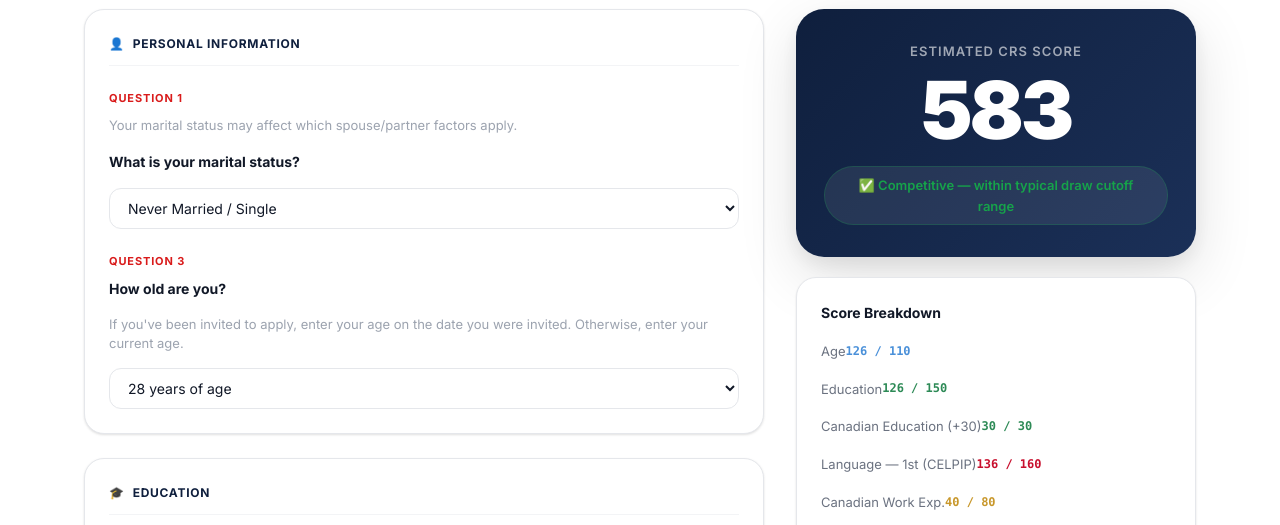
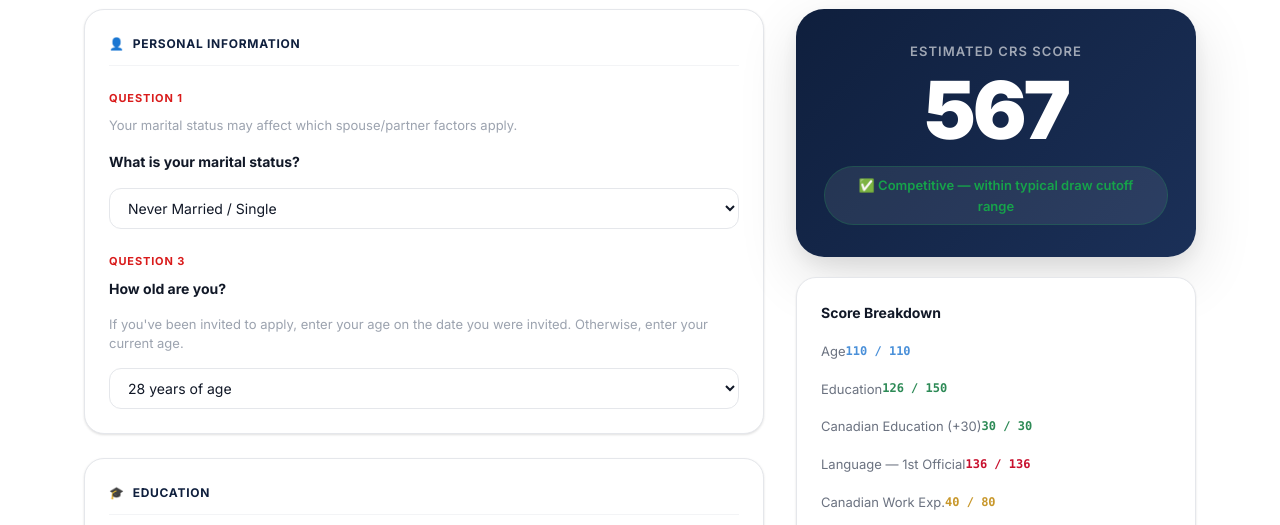
Before and after one commit to clintviegas/celpipace, a React (Vite) app: page / in a window 1280 px wide. Both pictures are taken after a click on the button "🧮 CRS Calc". Shown: the part 269-794 px from the top of the page. Built offline with nearby package versions, Linux system fonts and the light colour scheme.

Commit message:
Fix CRS scoring: correct age/edu tables, canEdu +15/+30, lang max 136/22, additional pts restructure

```diff
--- a/src/data/constants.js
+++ b/src/data/constants.js
@@ -158,25 +158,28 @@ export const SCORE_LEVELS = [
   { level: '10–12', label: 'Level 10–12', desc: 'Advanced / Native-like',  clb: '10', highlight: true, note: 'Max CRS points' },
 ]
 
-// ─── CRS Age points (single) ──────────────────────────────────────
+// ─── CRS Age points (single / no accompanying spouse) ────────────
+// Source: IRCC official CRS criteria table — max 110 pts
 export const CRS_AGE = {
-  17: 0, 18: 99, 19: 105, 20: 110, 21: 113, 22: 116, 23: 119, 24: 121,
-  25: 123, 26: 124, 27: 125, 28: 126, 29: 127, 30: 128, 31: 129,
-  32: 128, 33: 127, 34: 126, 35: 125, 36: 124, 37: 123, 38: 122,
-  39: 121, 40: 120, 41: 119, 42: 118, 43: 117, 44: 116, 45: 115,
-  46: 114, 47: 0,
+  17: 0,
+  18: 99,  19: 105, 20: 110, 21: 110, 22: 110, 23: 110, 24: 110,
+  25: 110, 26: 110, 27: 110, 28: 110, 29: 110, 30: 105, 31: 99,
+  32: 94,  33: 88,  34: 83,  35: 77,  36: 72,  37: 66,  38: 61,
+  39: 55,  40: 50,  41: 39,  42: 28,  43: 17,  44: 6,
+  45: 0,   46: 0,   47: 0,
 }
 
-// ─── CRS Education points (single) ───────────────────────────────
+// ─── CRS Education points (single / no spouse) ───────────────────
+// Source: IRCC official — max 150 pts (doctoral)
 export const CRS_EDUCATION = {
   'none':         0,
   'secondary':   28,
   'one_year':    84,
   'two_year':    91,
-  'bachelors':   112,
-  'two_or_more': 119,
-  'masters':     126,
-  'doctoral':    140,
+  'bachelors':  112,
+  'two_or_more':119,
+  'masters':    126,
+  'doctoral':   150,
 }
 
 // ─── CRS Canadian work experience (single) ───────────────────────
--- a/src/pages/CRSCalculatorPage.jsx
+++ b/src/pages/CRSCalculatorPage.jsx
@@ -255,16 +255,21 @@ export default function CRSCalculatorPage() {
     const s1 = lang1Pts(clb1.speak)
     const lang1Total = l1.listen + r1.read + w1.write + s1.speak
 
-    // Language 2 (max 24)
+    // Language 2 (max 22 per IRCC)
     const hasLang2 = lang2Test !== 'none' && lang2Test !== ''
     const l2 = lang2Pts(clb2.listen)
     const r2 = lang2Pts(clb2.read)
     const w2 = lang2Pts(clb2.write)
     const s2 = lang2Pts(clb2.speak)
-    const lang2Total = hasLang2 ? Math.min(24, l2.listen + r2.read + w2.write + s2.speak) : 0
+    const lang2Total = hasLang2 ? Math.min(22, l2.listen + r2.read + w2.write + s2.speak) : 0
 
-    // Canadian education bonus (+30)
-    const canEduPts = hasCanadianEdu && canadianEduLevel !== 'secondary' ? 30 : 0
+    // Canadian education bonus (+15 for 1-2yr credential, +30 for 3yr+ / master's / doctoral)
+    let canEduPts = 0
+    if (hasCanadianEdu) {
+      if (canadianEduLevel === 'three_plus')   canEduPts = 30
+      else if (canadianEduLevel === 'one_or_two') canEduPts = 15
+      // 'secondary' = 0 pts
+    }
 
     // Skill transferability
     const lang1Min = Math.min(clb1.listen, clb1.read, clb1.write, clb1.speak)
@@ -278,17 +283,18 @@ export default function CRSCalculatorPage() {
     }
     const skillTotal = Math.min(100, st.total + certLangPts)
 
-    // Additional
+    // Additional points (Section D: nomination, French, Canadian education, sibling)
     const nomPts     = hasNomination ? 600 : 0
-    // French bonus: +25 if no English result, +50 if also strong English (CLB 4+)
+    // French bonus: +25 base; +50 if all 4 French skills CLB 7+
     const frenchPts  = hasFrenchBonus
-      ? (lang2Test !== 'none' && clb2.speak >= 7 && clb2.listen >= 7 && clb2.read >= 7 && clb2.write >= 7 ? 50 : 25)
+      ? (clb2.speak >= 7 && clb2.listen >= 7 && clb2.read >= 7 && clb2.write >= 7 ? 50 : 25)
       : 0
-    const siblingPts = hasSibling ? 15 : 0
-    const additionalPts = nomPts + frenchPts + siblingPts
+    const siblingPts    = hasSibling ? 15 : 0
+    const additionalPts = nomPts + frenchPts + siblingPts + canEduPts
 
-    const corePts   = agePts + eduPts + canPts + foreignPts + lang1Total + lang2Total + canEduPts
-    const totalPts  = corePts + skillTotal + additionalPts
+    // Core = A factors only (age + edu + lang1 + lang2 + canExp + foreignExp)
+    const corePts  = agePts + eduPts + canPts + foreignPts + lang1Total + lang2Total
+    const totalPts = corePts + skillTotal + additionalPts
 
     return {
       agePts, eduPts, canPts, foreignPts,
@@ -412,11 +418,11 @@ export default function CRSCalculatorPage() {
                 <FieldLabel>Choose the best answer to describe this level of education.</FieldLabel>
                 <CRSSelect value={canadianEduLevel} onChange={setCanEduLvl}>
                   <option value="secondary">A secondary school (high school) credential — no bonus pts</option>
-                  <option value="one_or_two">A 1 or 2-year diploma or certificate</option>
-                  <option value="three_plus">A degree, diploma or certificate of 3 years or longer OR a Master's, professional or doctoral degree of at least 1 academic year</option>
+                  <option value="one_or_two">A 1 or 2-year diploma or certificate (+15 pts)</option>
+                  <option value="three_plus">A degree, diploma or certificate of 3 years or longer OR a Master's, professional or doctoral degree of at least 1 academic year (+30 pts)</option>
                 </CRSSelect>
                 <p className="crs-field-tip" style={{ marginTop: 8 }}>
-                  +30 pts for a post-secondary Canadian credential (1-year or longer).
+                  +15 pts for a 1–2 year Canadian credential; +30 pts for 3-year or longer / Master's / doctoral.
                 </p>
               </Question>
             )}
@@ -481,7 +487,7 @@ export default function CRSCalculatorPage() {
             <Question num="5iii">
               <FieldLabel>Do you have other language results? (Second official language)</FieldLabel>
               <p className="crs-field-tip" style={{ marginBottom: 10 }}>
-                Test results must be less than two years old. You can earn up to 24 additional points for CLB 5+.
+                Test results must be less than two years old. You can earn up to 22 additional points for CLB 5+.
               </p>
               <CRSSelect value={lang2Test} onChange={setLang2Test} style={{ marginBottom: lang2Test !== 'none' ? 16 : 0 }}>
                 <option value="none">Not applicable</option>
@@ -612,11 +618,11 @@ export default function CRSCalculatorPage() {
             <ScoreBar label="Age"                        points={breakdown.agePts}      max={110}  color="#4A90D9" />
             <ScoreBar label="Education"                  points={breakdown.eduPts}      max={150}  color="#2D8A56" />
             {breakdown.canEduPts > 0 && (
-              <ScoreBar label="Canadian Education (+30)" points={breakdown.canEduPts}   max={30}   color="#2D8A56" />
+              <ScoreBar label={`Canadian Education (+${breakdown.canEduPts})`} points={breakdown.canEduPts}   max={30}   color="#2D8A56" />
             )}
-            <ScoreBar label="Language — 1st (CELPIP)"   points={breakdown.lang1Total}  max={160}  color="#C8102E" />
+            <ScoreBar label="Language — 1st Official"   points={breakdown.lang1Total}  max={136}  color="#C8102E" />
             {breakdown.lang2Total > 0 && (
-              <ScoreBar label="Language — 2nd"           points={breakdown.lang2Total}  max={24}   color="#9B59B6" />
+              <ScoreBar label="Language — 2nd Official"  points={breakdown.lang2Total}  max={22}   color="#9B59B6" />
             )}
             <ScoreBar label="Canadian Work Exp."         points={breakdown.canPts}      max={80}   color="#C8972A" />
             {breakdown.foreignPts > 0 && (
@@ -626,7 +632,7 @@ export default function CRSCalculatorPage() {
               <ScoreBar label="Skill Transferability"    points={breakdown.skillTotal}  max={100}  color="#0F6B8A" />
             )}
             {breakdown.additionalPts > 0 && (
-              <ScoreBar label="Additional Points"        points={breakdown.additionalPts} max={665} color="#8B5E3C" />
+              <ScoreBar label="Additional Points"        points={breakdown.additionalPts} max={695} color="#8B5E3C" />
             )}
           </div>
 
@@ -678,9 +684,10 @@ export default function CRSCalculatorPage() {
                 ].map(({ score, clb }) => {
                   const l = lang1Pts(clb)
                   const total4 = l.listen + l.read + l.write + l.speak
+                  // nonLang = core without lang1 (age + edu + canExp + foreignExp + lang2)
                   const nonLang = breakdown.corePts - breakdown.lang1Total
                   const newSt = skillTransfer({ education, canExp, foreignExp, lang1Min: clb })
-                  const est = nonLang + total4 + newSt.total + breakdown.additionalPts + breakdown.lang2Total
+                  const est = nonLang + total4 + newSt.total + breakdown.additionalPts
                   const gain = est - breakdown.totalPts
                   const isActive = score === celpipListen && score === celpipRead && score === celpipWrite && score === celpipSpeak
                   return (
```
